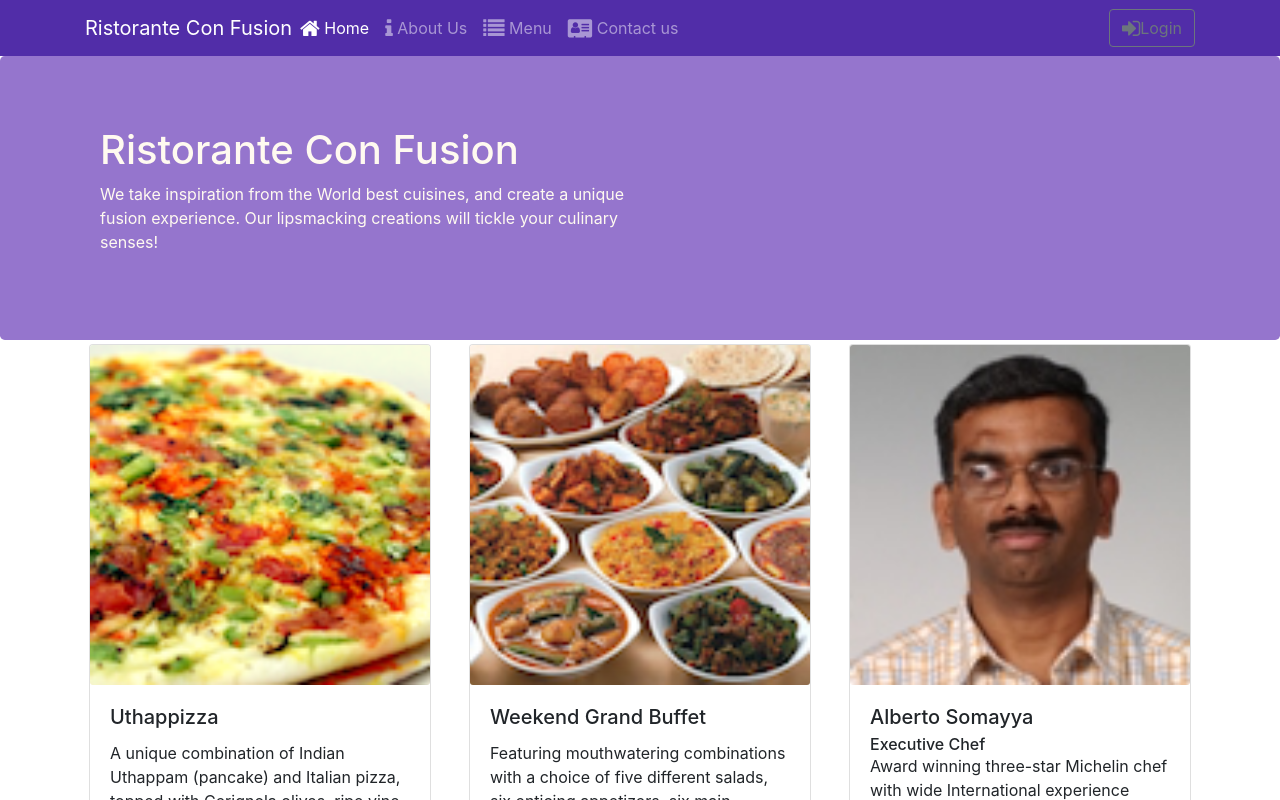
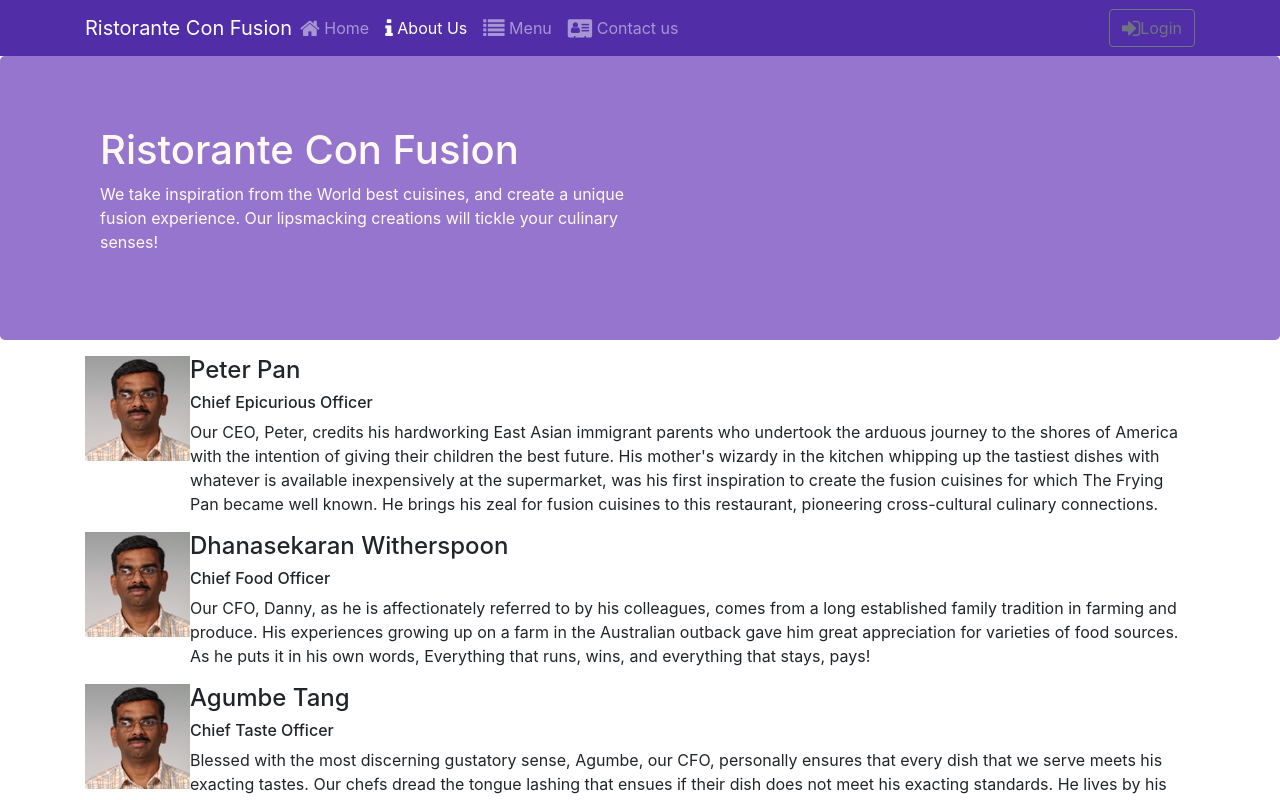
Before and after one commit to karkas119/confusion, a React (Create React App) app: page /aboutus in a window 1280 px wide. Before the commit this address led to /home. Shown: the top 800 px of the page. Built offline with nearby package versions, Linux system fonts and the light colour scheme.

Commit message:
about us page was added

```diff
--- /dev/null
+++ b/src/components/AboutComponent.js
@@ -0,0 +1,38 @@
+import React, {Component} from 'react';
+import {Media,} from 'reactstrap';
+
+
+class AboutUs extends Component{
+    render(){
+        const leader = this.props.leaders.map((item) => {
+        return (
+                <div key={item.id} className='col-12 mt-3'>
+                <Media>
+
+                    <Media left>
+                        <img src={item.image} alt='not found'/>
+                    </Media>
+                    <Media body>
+                        <Media heading>
+                            {item.name}
+                        </Media>
+                        <h6>{item.designation}</h6>
+                        {item.description}
+                    </Media>
+                </Media>
+            </div>
+        )
+    });
+        return(
+            <div className='container'>
+                <div className='row'>
+                    {leader}
+                </div>
+            </div>
+        )
+    }
+}
+
+
+
+export default AboutUs;
--- a/src/components/ContactComponent.js
+++ b/src/components/ContactComponent.js
@@ -132,7 +132,7 @@ class Contact extends Component {
                                     model = '.telnum'
                                     show = 'touched'
                                     messages={{
-                                        required: 'Required' + ' ',
+                                        required: 'Required',
                                         minLength: 'Must be greater than 2 numbers',
                                         maxLength: 'Must be less than 15 numb. or less',
                                         isNumber: 'Must be a number'
--- a/src/components/DishDetailComponent.js
+++ b/src/components/DishDetailComponent.js
@@ -12,8 +12,7 @@ import {
     ModalBody,
     Col,
     Row,
-    Label,
-    Input, Button
+     Button
 } from 'reactstrap';
 import {Control, LocalForm, Errors} from 'react-redux-form';
 import {Link} from 'react-router-dom';
@@ -87,7 +86,7 @@ class DishDetailComponent extends Component {
                             <CardBody>
                                 <CardTitle>Comments</CardTitle>
                                 <CardText>{COMMENTS}</CardText>
-                                <button outline onClick={this.toggleModal} className='btn-primary'>
+                                <button onClick={this.toggleModal} className='btn-primary'>
                                     <span className='fa fa-sign-in fa-lg'></span>Submit Comment
                                 </button>
                             </CardBody>
--- a/src/components/MainComponent.js
+++ b/src/components/MainComponent.js
@@ -3,10 +3,11 @@ import Menu from './MenuComponent';
 import Header from "./HeaderComponent";
 import Footer from "./FooterComponent";
 import Home from "./HomeComponent";
+import AboutUs from './AboutComponent';
 import Contact from './ContactComponent';
 import {Switch, Route, Redirect, withRouter} from 'react-router-dom';
 import DishDetailComponent from "./DishDetailComponent";
-import { connect } from 'react-redux';
+import {connect} from 'react-redux';
 
 
 const mapStateToProps = state => {
@@ -19,9 +20,6 @@ import { connect } from 'react-redux';
 };
 
 class Main extends Component {
-    constructor(props) {
-        super(props);
-    }
 
     render() {
         const HomePage = () => {
@@ -45,6 +43,7 @@ class Main extends Component {
                 <Header/>
                 <Switch>
                     <Route path='/home' component={HomePage}/>
+                    <Route path='/aboutus' component={() => <AboutUs leaders = {this.props.leaders}/>}/>
                     <Route exact path='/menu' component={() => <Menu dishes={this.props.dishes}/>}/>
                     <Route path='/menu/:dishId' component={DishWithId}/>
                     <Route exact path='/contact' component={Contact}/>
@@ -56,4 +55,5 @@ class Main extends Component {
 
     }
 }
+
 export default withRouter(connect(mapStateToProps)(Main));
--- a/src/components/MenuComponent.js
+++ b/src/components/MenuComponent.js
@@ -3,8 +3,11 @@ import { Card, CardImg, CardImgOverlay, CardTitle, Breadcrumb, BreadcrumbItem }
 import { Link } from 'react-router-dom';
 
 
- function RenderMenuItem ({dish, onClick}) {
-        return (
+
+const Menu = (props) => {
+    const menu = props.dishes.map((dish) => {
+        return(
+            <div key={dish.id} className='col-12 col-md-5'>
             <Card>
                 <Link to={`/menu/${dish.id}`} >
                     <CardImg width="100%" src={dish.image} alt={dish.name} />
@@ -13,14 +16,6 @@ import { Link } from 'react-router-dom';
                     </CardImgOverlay>
                 </Link>
             </Card>
-        );
-    }
-
-const Menu = (props) => {
-    const menu = props.dishes.map((dish) => {
-        return(
-            <div key={dish.id} className='col-12 col-md-5'>
-            <RenderMenuItem dish={dish}/>
             </div>
         )
     });
```
Lines whose indentation alone changed are shown as unchanged.
